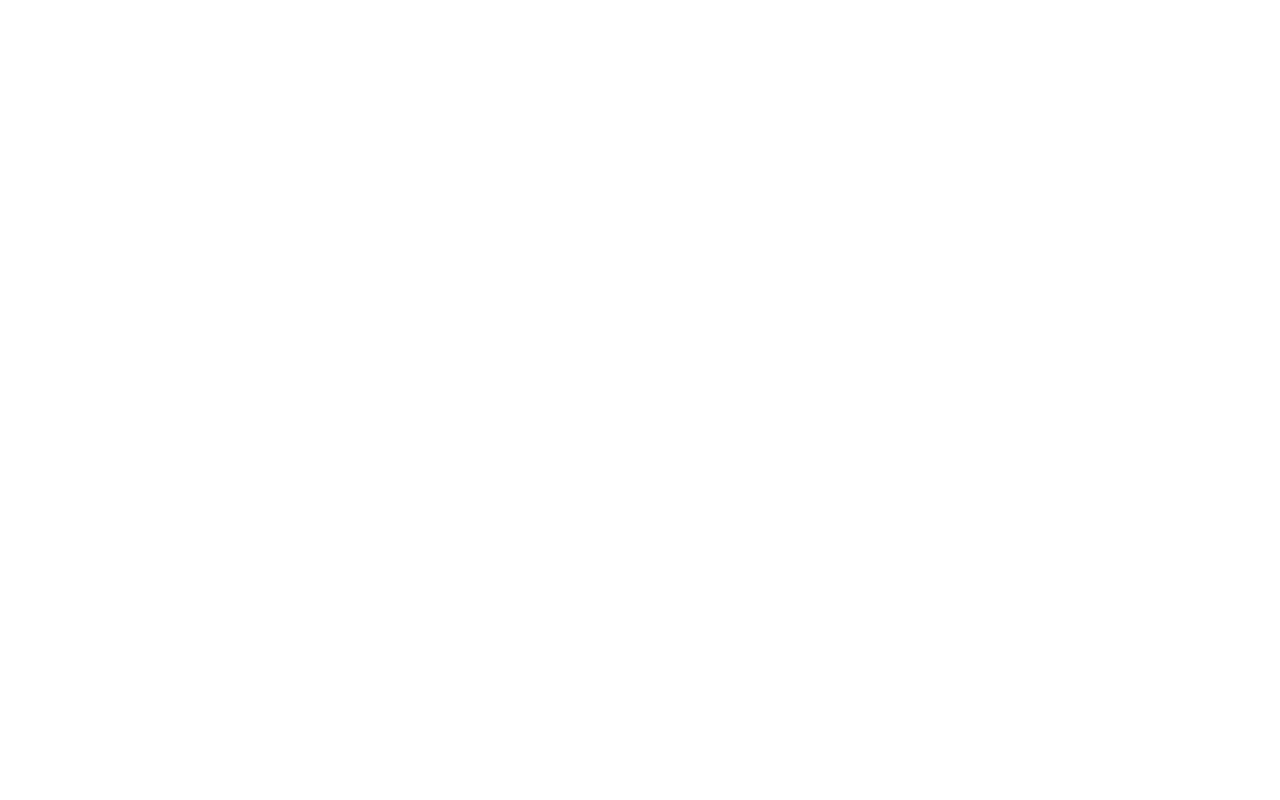
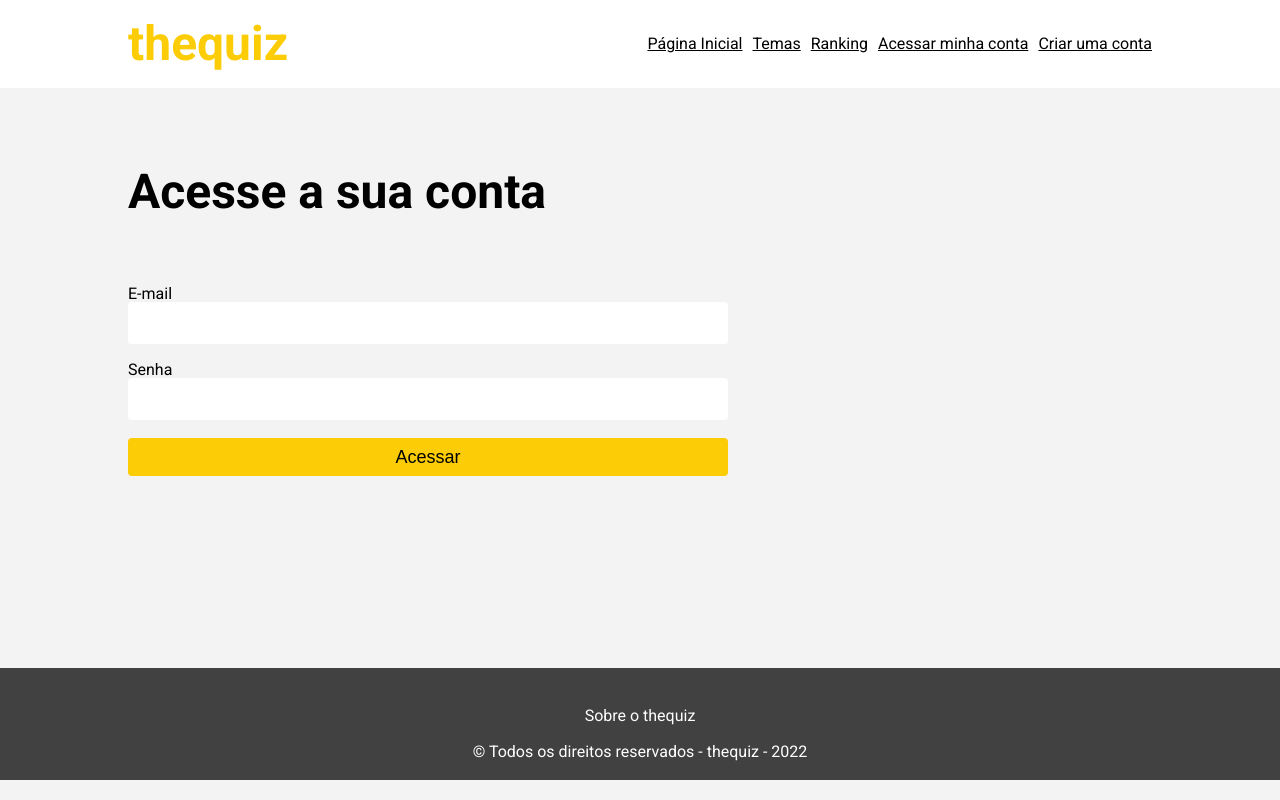
Before and after one commit to martinezrafael/thequiz, a plain HTML site: page pages/login.html in a window 1280 px wide. Drawn offline with Linux system fonts and the light colour scheme.

Commit message:
finalizei a página de login

```diff
--- a/assets/stylesheets/css/main.css
+++ b/assets/stylesheets/css/main.css
@@ -162,16 +162,19 @@ body {
 
 /* PAGINA DE CADASTRO */
 
-.register {
+.register,
+.login__form {
   padding: 20px 0;
 }
 
-.register__header {
+.register__header,
+.login__header {
   padding: 40px 0;
   max-width: 500px;
 }
 
-.register__header h2 {
+.register__header h2,
+.login__header h2 {
   font-size: 48px;
   font-weight: bold;
   margin-bottom: 10px;
@@ -183,17 +186,20 @@ body {
   line-height: 1.2;
 }
 
-.register__input {
+.register__input,
+.login__input {
   box-sizing: border-box;
   border-radius: 4px;
   border: none;
+  font-size: 16px;
   height: 38px;
   margin-bottom: 10px;
   padding: 5px;
   width: 100%;
 }
 
-.register__btn {
+.register__btn,
+.login__btn {
   background-color: #fccd07;
   border: none;
   border-radius: 4px;
@@ -219,3 +225,5 @@ body {
   line-height: 1.2;
   margin-bottom: 10px;
 }
+
+/* PAGINA DE LOGIN */
--- a/assets/stylesheets/css/responsive.css
+++ b/assets/stylesheets/css/responsive.css
@@ -67,14 +67,21 @@
   }
 }
 
-/* PÁGINA DE CADASTRO */
+/* PÁGINA DE CADASTRO/LOGIN */
 
 @media screen and (min-width: 768px) {
-  .register__form {
+  .login {
+    height: 500px;
+  }
+
+  .register__form,
+  .login__form {
     max-width: 600px;
   }
 
-  .register__input {
+
+  .register__input,
+  .login__input {
     height: 42px;
     margin-bottom: 18px;
     padding: 5px;
--- a/pages/login.html
+++ b/pages/login.html
@@ -1,12 +1,74 @@
 <!DOCTYPE html>
 <html lang="pt-br">
+
 <head>
-  <meta charset="UTF-8">
-  <meta http-equiv="X-UA-Compatible" content="IE=edge">
-  <meta name="viewport" content="width=device-width, initial-scale=1.0">
+  <meta charset="UTF-8" />
+  <meta http-equiv="X-UA-Compatible" content="IE=edge" />
+  <meta name="viewport" content="width=device-width, initial-scale=1.0" />
   <title>thequiz | Acessar minha conta</title>
+
+  <!-- css -->
+  <link rel="stylesheet" href="/assets/stylesheets/css/reset.css">
+  <link rel="stylesheet" href="/assets/stylesheets/css/main.css">
+  <link rel="stylesheet" href="/assets/stylesheets/css/images.css">
+  <link rel="stylesheet" href="/assets/stylesheets/css/responsive.css">
 </head>
+
 <body>
+  <header class="header">
+    <div class="header__container">
+      <h2 class="logo">thequiz</h2>
+      <nav class="navigation">
+        <ul class="navigation__list">
+          <li class="navigation__item">
+            <a href="/index.html" class="navigation__link">Página Inicial</a>
+          </li>
+          <li class="navigation__item">
+            <a href="./pages/categories.html" class="navigation__link">Temas</a>
+          </li>
+          <li class="navigation__item">
+            <a href="./pages/ranking.html" class="navigation__link">Ranking</a>
+          </li>
+          <li class="navigation__item">
+            <a href="./pages/login.html" class="navigation__link">Acessar minha conta</a>
+          </li>
+          <li class="navigation__item">
+            <a href="/pages/register.html" class="navigation__link">Criar uma conta</a>
+        </li>
+        </ul>
+      </nav>
+    </div>
+  </header>
 
+  <div class="container">
+    <section class="login">
+      <div class="login__header">
+        <h2>Acesse a sua conta</h2>
+      </div>
+      <div class="login__container">
+        <form action="" class="login__form">
+          <label for="login__email" class="login__label">E-mail</label>
+          <input class="login__input" type="email" id="login__email" name="email">
+
+          <label for="login__password" class="login__label">Senha</label>
+          <input  class="login__input" type="password" id="login__password" name="loginPassword">
+          <button type="button" class="login__btn">Acessar</button>
+        </form>
+      </div>
+    </section>
+  </div>
+
+  <footer class="footer">
+    <div class="footer__container">
+        <div class="footer__links">
+            <a href="/pages/about.html" class="footer__link">Sobre o thequiz</a>
+        </div>
+    </div>
+
+    <div class="copyright">
+        <p>&copy; Todos os direitos reservados - thequiz - 2022</p>
+    </div>
+</footer>
 </body>
+
 </html>
```
Also changed, not shown: pages/register.html (+2 -2 lines).
